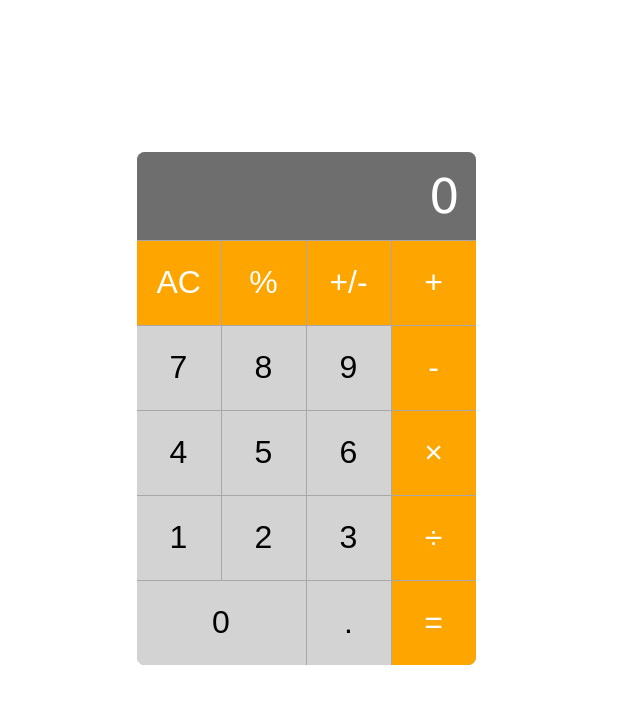
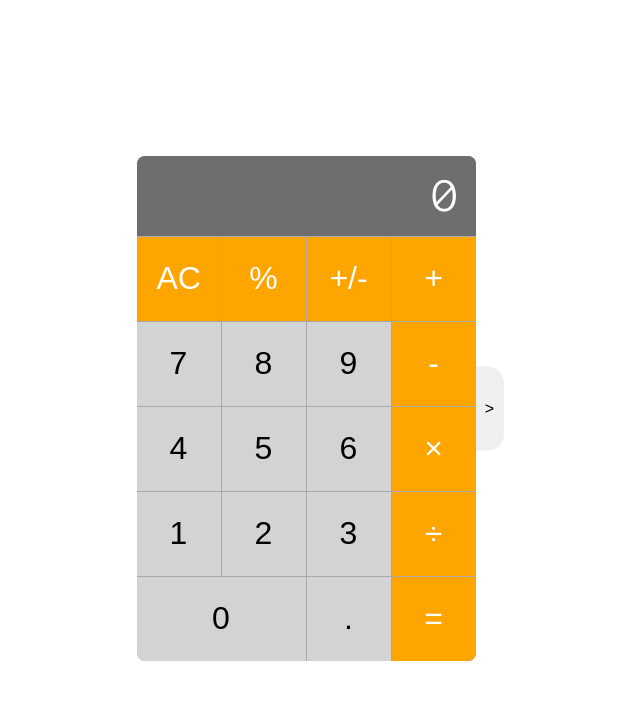
Before and after one commit to franius8/react-calculator, a React (Create React App) app: page / in a window 1280 px wide. Shown: the top 704 px of the page, without its empty margins (334-974 px from the left). Built offline with nearby package versions, Linux system fonts and the light colour scheme.

Commit message:
Added basic history display

```diff
--- a/public/index.html
+++ b/public/index.html
@@ -9,8 +9,10 @@
       name="description"
       content="Web site created using create-react-app"
     />
+    <link rel="preconnect" href="https://fonts.googleapis.com">
+    <link rel="preconnect" href="https://fonts.gstatic.com" crossorigin>
+    <link href="https://fonts.googleapis.com/css2?family=Anonymous+Pro&display=swap" rel="stylesheet">
     <link rel="stylesheet" href="style.css" />
-    <link rel="apple-touch-icon" href="%PUBLIC_URL%/logo192.png" />
     <!--
       manifest.json provides metadata used when your web app is installed on a
       user's mobile device or desktop. See https://developers.google.com/web/fundamentals/web-app-manifest/
--- a/public/style.css
+++ b/public/style.css
@@ -5,7 +5,7 @@ body {
 
 #root {
   display: flex;
-  flex-direction: column;
+  flex-direction: row;
   align-items: center;
   justify-content: center;
   height: 100vh;
@@ -13,12 +13,20 @@ body {
 }
 
 .App {
+  position: absolute;
+}
+
+.calculator, .calculatorHistoryVisible {
   display: grid;
   border-radius: 0.5rem;
   gap: 1px;
   overflow: hidden;
   grid-template: auto auto auto / auto auto;
   background-color: rgb(169, 167, 167);
+}
+
+.calculatorHistoryVisible {
+  border-radius: 0.5rem 0 0 0.5rem;
 }
 
 .display-container {
@@ -69,3 +77,30 @@ button:hover {
   width: auto;
   aspect-ratio: auto;
 }
+
+.history {
+  position: absolute;
+  top: 50%;
+  left: 100%;
+  transform: translate(0, -50%);
+  display: flex;
+  flex-direction: row;
+  height: 100%;
+}
+
+.historyDisplay {
+  border: 1px solid rgb(169, 167, 167);
+  width: fit-content;
+  border-radius: 0 0.5rem 0.5rem 0;
+  flex-wrap: nowrap;
+  white-space: nowrap;
+  padding: 1rem 1rem 0 1rem;
+}
+
+.historyButton {
+  border-radius: 0 1rem 1rem 0;
+  font-size: 1rem;
+  width: 1.75rem;
+  padding: 0.5rem;
+  align-self: center;
+}
--- a/src/App.js
+++ b/src/App.js
@@ -3,6 +3,8 @@ import MainContainer from './components/MainContainer';
 import OperandContainer from './components/OperandContainer';
 import Display from './components/Display';
 import TopContainer from './components/topcontainer';
+import HistoryButton from './components/historyButton';
+import HistoryDisplay from './components/historyDisplay';
 class App extends React.Component {
   constructor(props) {
     super(props);
@@ -15,10 +17,13 @@ class App extends React.Component {
       activeButton: "",
       newNumberfirstDigit: false,
       operators: ['AC', '%', '+/-'],
+      history: [],
+      historyVisible: false,
     };
     this.handleClick = this.handleClick.bind(this);
     this.handleChange = this.handleChange.bind(this);
     this.handlekeydown = this.handlekeydown.bind(this);
+    this.toggleHistory = this.toggleHistory.bind(this);
   }
 
   componentDidMount() {
@@ -78,7 +83,9 @@ class App extends React.Component {
         secondNumber: 0,
         result: currentResult,
         activeButton: "",
+        newNumberfirstDigit: true,
       });
+      this.logResult(numericFirstnumber, numericSecondnumber, this.state.operator, currentResult);
     } else if (value === "+" || value === "-" || value === "\u00d7" || value === "\u00f7") {
       this.setState({
         operator: value,
@@ -86,7 +93,6 @@ class App extends React.Component {
         activeButton: value,
         newNumberfirstDigit: true,
       });
-      console.log(this.state.activeButton);
     } else if (value === "+/-") {
       this.setState({
         display: this.state.display * -1
@@ -100,7 +106,8 @@ class App extends React.Component {
     } else if (this.state.operator === "") {
       if (String(this.state.display).length < 9) {
         this.setState({
-          display: this.state.display === 0 ? value : this.state.display + value
+          display: this.state.display === 0 || this.state.newNumberfirstDigit ? value : this.state.display + value,
+          newNumberfirstDigit: false,
         });
       } else {
         alert("You can only enter up to 9 digits");
@@ -148,13 +155,35 @@ class App extends React.Component {
     }
   }
 
+  logResult(firstNumber, secondNumber, operator, result) {
+    const operation = (firstNumber + " " + operator + " " + secondNumber + " = " + result);
+    const currentHistory = this.state.history;
+    currentHistory.push(operation);
+    this.setState({
+      history: currentHistory
+    });
+  };
+
+  toggleHistory(e) {
+    this.setState({
+      historyVisible: !this.state.historyVisible,
+    });
+  }
+
   render() {
+    let calculatorClass = this.state.historyVisible ? "calculatorHistoryVisible" : "calculator";
     return (
     <div className="App">
-      <Display display={this.state.display}/>
-      <TopContainer click={this.handleClick} operators={this.state.display === 0 ? ['AC', '%', '+/-'] : ['C', '%', '+/-']}/>
-      <MainContainer click={this.handleClick}/>
-      <OperandContainer activeButton={this.state.activeButton} click={this.handleClick}/>
+        <div className={calculatorClass}>
+        <Display display={this.state.display}/>
+        <TopContainer click={this.handleClick} operators={this.state.display === 0 ? ['AC', '%', '+/-'] : ['C', '%', '+/-']}/>
+        <MainContainer click={this.handleClick}/>
+        <OperandContainer activeButton={this.state.activeButton} click={this.handleClick}/>
+      </div>
+      <div className="history">
+        <HistoryDisplay history={this.state.history} visible={this.state.historyVisible}/>
+        <HistoryButton active={this.state.historyVisible} click={this.toggleHistory}/>
+      </div>
     </div>
     )
   };
--- a/src/components/Display.js
+++ b/src/components/Display.js
@@ -10,7 +10,7 @@ class Display extends React.Component {
   render() {
     return (
       <div className="display-container">
-        <div className="display">{this.props.display}</div>
+        <div className="display" style={{fontFamily: 'Anonymous Pro'}}>{this.props.display}</div>
       </div>
     );
   }
--- /dev/null
+++ b/src/components/historyButton.js
@@ -0,0 +1,23 @@
+import React from "react";
+
+class HistoryButton extends React.Component {
+  constructor(props) {
+    super(props);
+    this.state = {
+      active: this.props.active,
+      icons: ["\u02C3", "\u02C2"],
+    };
+  }
+
+  render() {
+    let currentIcon = this.props.active ? 1 : 0;
+    return (
+      <button className={"historyButton"} onClick={this.props.click}>
+        {this.state.icons[currentIcon]}
+        {this.props.history}
+      </button>
+    );
+  }
+}
+
+export default HistoryButton;
--- /dev/null
+++ b/src/components/historyDisplay.js
@@ -0,0 +1,26 @@
+import React from "react";
+
+class HistoryDisplay extends React.Component {
+  constructor(props) {
+    super(props);
+    this.state = {
+      history: this.props.history,
+      visible: this.props.visible,
+    };
+  }
+
+  render() {
+    let visible = this.props.visible ? "block" : "none";
+    return (
+      <div className="historyDisplay" style={{display: visible}}>
+        <ol style={{padding: "1rem", margin: 0}}>
+          {this.props.history.map((item, index) => {
+            return <li key={index}>{item}</li>;
+          })}
+        </ol>
+      </div>
+    );
+  }
+}
+
+export default HistoryDisplay;
```
